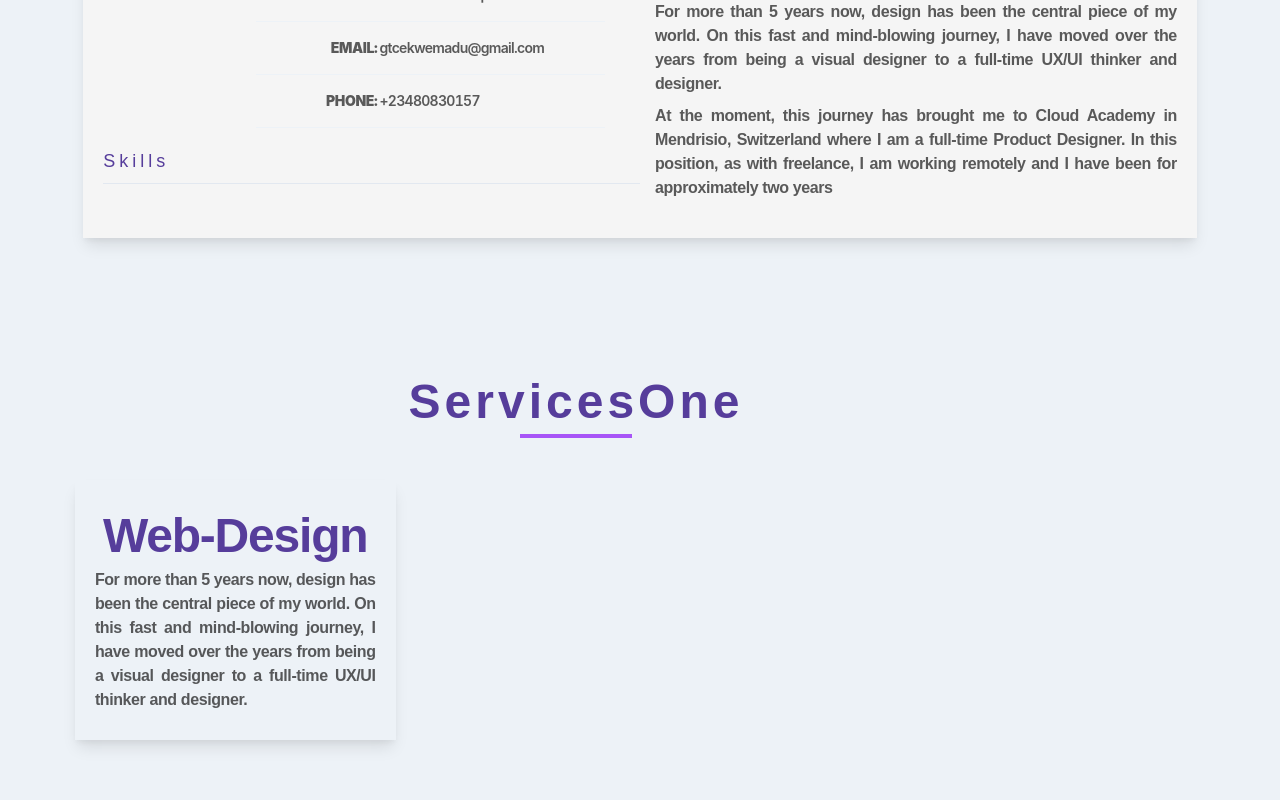
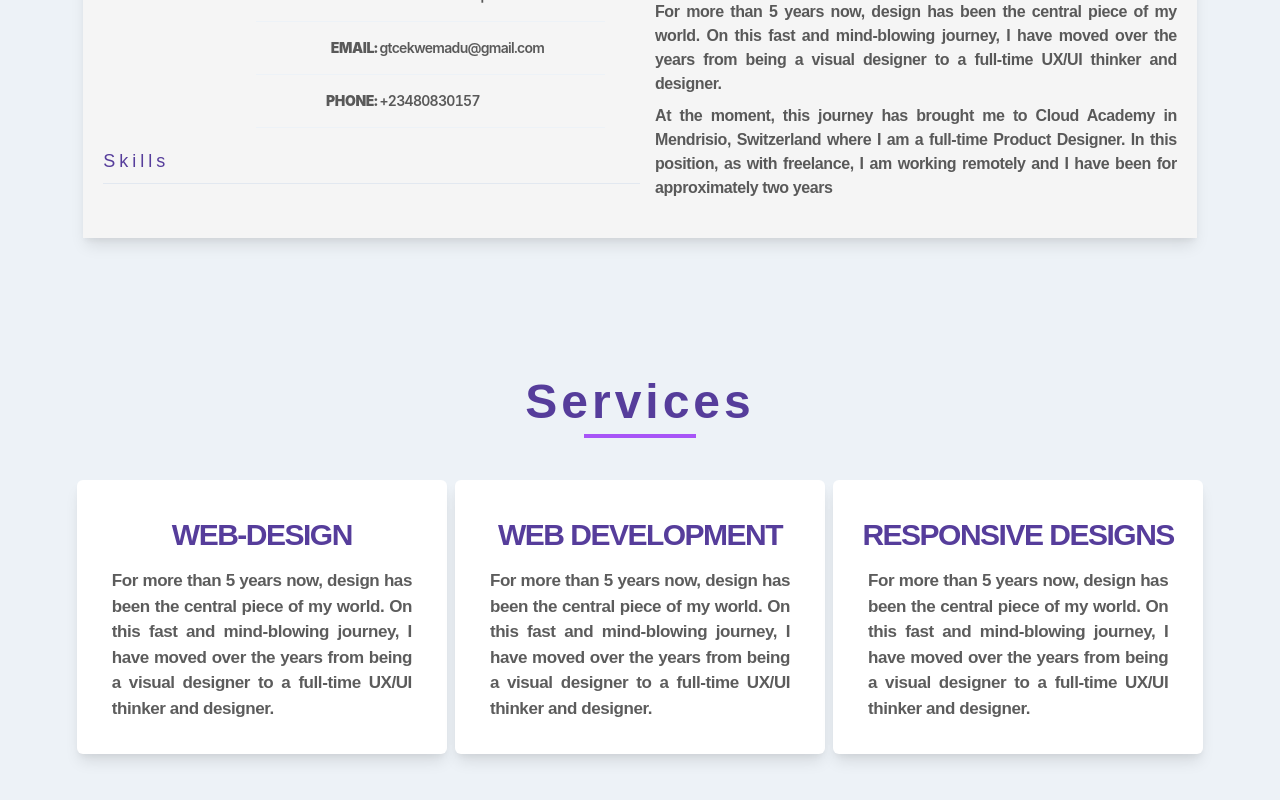
Before and after one commit to TonyBllvc/tony-portfolio-profile, a React (Create React App) app in the folder frontend/: page / in a window 1280 px wide. Shown: the part 834-1634 px from the top of the page. Built offline with nearby package versions, Linux system fonts and the light colour scheme.

Commit message:
9th sept

```diff
--- a/frontend/src/component/ServicesOne.jsx
+++ b/frontend/src/component/ServicesOne.jsx
@@ -1,39 +1,77 @@
-import { Box, Text } from '@chakra-ui/react'
+import { Box, Card, CardBody, SimpleGrid, Text } from '@chakra-ui/react'
 import React from 'react'
 
 const ServicesOne = () => {
     return (
         <>
             <Box width='100%' my='70px'>
-                <Box width='90%'>
+                <Box width='100%'>
                     <Box width='100%' display='flex' flexDirection='column' justifyContent='center' alignItems='center'>
                         <Box width='100%' display='flex' flexDirection='column' justifyContent='center' alignItems='center' textAlign='center' >
                             <h1 className=' text-3xl md:text-5xl font-semibold'>
-                                ServicesOne
+                                Services
                             </h1>
                             <hr className=' w-16 sm:w-20 md:w-28 text-purple-500 md:py-3 my-2 text-lg border-purple-500 border-t-4 flex-grow' />
                         </Box>
                         <Box w='100%' display='flex' justifyContent='center' alignItems='center'>
-                            <Box width={['85%', '85%', '87%', '87%']} py='10px' >
+                            <Box width={['85%', '85%', '88%', '88%']} py={['20px', '15px', '10px', '10px']} display='flex' justifyContent='center' alignItems='center'>
 
-                                <Box width='100%' gridArea='auto' gridGap='3' gridAutoRows='auto' gridRow='auto'>
+                                <Box width={['90%', '90%', '100%', '100%']} display='flex' justifyContent='center' alignItems='center'>
                                     {/* Card section */}
-                                    <Box boxShadow='lg' width={['100%', '100%', '32%', '32%']} p='20px'>
-                                        <Box width='100%'>
-                                            <Box width='100%' display='flex' flexDirection='row' justifyContent='space-around'>
-                                                <h1 className='mt-3 text-xl md:text-2xl lg:text-5xl tracking-tight font-semibold md:font-semibold'>
+                                    <SimpleGrid spacing={4}
+                                    templateColumns={['repeat(1, 1fr)', 'repeat(1, 1fr)', 'repeat(3, 1fr)', 'repeat(3, 1fr)']} gap={2}
+                                    // templateColumns='repeat(auto-fill, minimax(30%, 1fr))'
+                                    >
+
+                                        <Card boxShadow='lg' p={['1px', '3px', '5px', '5px']}>
+                                            <CardBody width='100%'>
+                                                <Box width='100%' display='flex' flexDirection='row' justifyContent='space-around' mb={[ '3px', '10px', '10px', '15px']}>
+                                                    <h1 className='mt-3 uppercase text-xl md:text-xl text-center lg:text-3xl tracking-tight lg:tracking-tighter font-semibold md:font-semibold lg:font-bold'>
                                                         Web-Design
                                                     </h1>
                                                 </Box>
-                                            <Box width='100%'>
-                                                <Text letterSpacing='tight' color='blackAlpha.700' fontWeight={['medium', 'semibold', 'semibold', 'semibold']} fontSize={['13', '13', '13', '16']} textAlign='justify' my='2'>
+                                                <Box width='100%' mt={['3px', '10px', '10px', '15px']}>
+                                                    <Text letterSpacing='tight' color='blackAlpha.700' fontWeight={['medium', 'semibold', 'semibold', 'semibold']} fontSize={['12', '12', '12.5', '17']} textAlign='justify' mx={['5px', '5px','10px','']} my='2'>
                                                         For more than 5 years now, design has been the central piece of my world. On this fast and mind-blowing journey, I have moved over the years from being a visual designer to a full-time UX/UI thinker and designer.
                                                     </Text>
                                                 </Box>
 
+                                            </CardBody>
+                                        </Card>
+
+
+                                        <Card boxShadow='lg' p={['1px', '3px', '5px', '5px']}>
+                                            <CardBody width='100%'>
+                                                <Box width='100%' display='flex' flexDirection='row' justifyContent='space-around' mb={[ '3px', '10px', '10px', '15px']}>
+                                                    <h1 className='mt-3 uppercase text-xl md:text-xl lg:text-3xl text-center tracking-tight lg:tracking-tighter font-semibold md:font-semibold lg:font-bold'>
+                                                        Web Development
+                                                    </h1>
                                                 </Box>
+                                                <Box width='100%' mt={['3px', '10px', '10px', '15px']}>
+                                                    <Text letterSpacing='tight' color='blackAlpha.700' fontWeight={['medium', 'semibold', 'semibold', 'semibold']}  fontSize={['12', '12', '12.5', '17']} textAlign='justify' mx={['5px', '5px','10px','']} my='2'>
+                                                        For more than 5 years now, design has been the central piece of my world. On this fast and mind-blowing journey, I have moved over the years from being a visual designer to a full-time UX/UI thinker and designer.
+                                                    </Text>
                                                 </Box>
 
+                                            </CardBody>
+                                        </Card>
+                                        <Card boxShadow='lg' p={['1px', '3px', '5px', '5px']}>
+                                            <CardBody width='100%'>
+                                                <Box width='100%' display='flex' flexDirection='row' justifyContent='space-around' mb={[ '3px', '10px', '10px', '15px']}>
+                                                    <h1 className='mt-3 uppercase text-xl md:text-xl lg:text-3xl text-center tracking-tight lg:tracking-tighter font-semibold md:font-semibold lg:font-bold'>
+                                                        Responsive Designs
+                                                    </h1>
+                                                </Box>
+                                                <Box width='100%' mt={['3px', '10px', '10px', '15px']}>
+                                                    <Text letterSpacing='tight' color='blackAlpha.700' fontWeight={['medium', 'semibold', 'semibold', 'semibold']}  fontSize={['12', '12', '12.5', '17']} textAlign='justify' mx={['5px', '5px','10px','']} my='2'>
+                                                        For more than 5 years now, design has been the central piece of my world. On this fast and mind-blowing journey, I have moved over the years from being a visual designer to a full-time UX/UI thinker and designer.
+                                                    </Text>
+                                                </Box>
+
+                                            </CardBody>
+                                        </Card>
+
+                                    </SimpleGrid>
                                 </Box>
                             </Box>
                         </Box>
```
Lines whose indentation alone changed are shown as unchanged.
